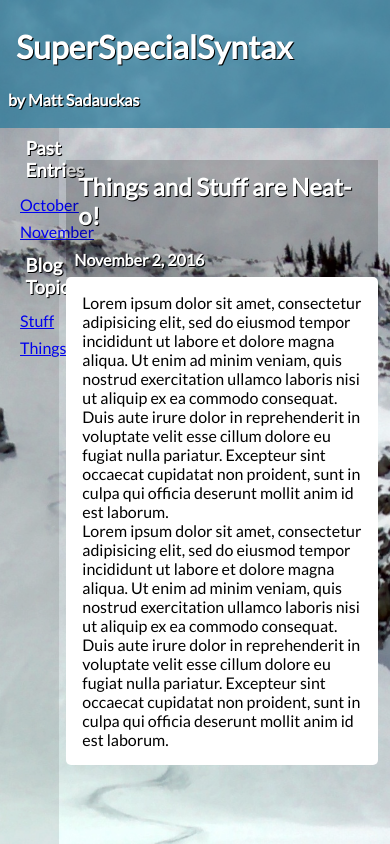
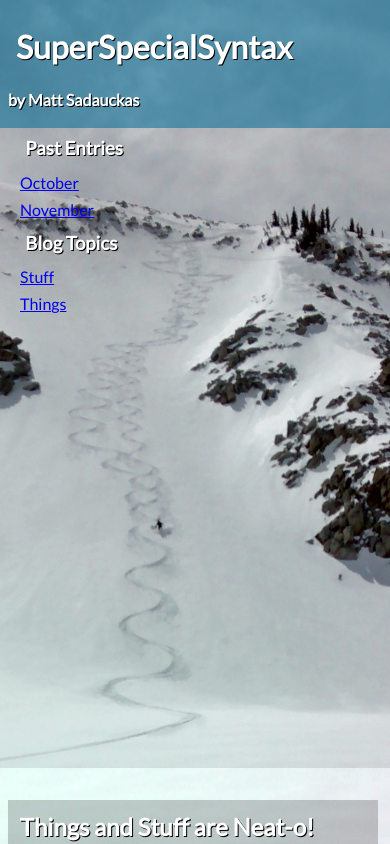
Before and after one commit to matsad3547/super-special-syntax, a React app: page / in a window 390 px wide. Shown: the top 844 px of the page. Built offline with nearby package versions, Linux system fonts and the light colour scheme.

Commit message:
feat(core) Improve responsive layout

```diff
--- a/src/app/components/App.js
+++ b/src/app/components/App.js
@@ -12,11 +12,11 @@ import appCss from './appCss.css';
 export default class App extends React.Component {
   render () {
     return (
-      <div className='container'>
-        <Header />
-        <div className='content'>
+      <div>
+        <div className='container'>
+          <Header />
+          <Sidebar />
           <Main />
-          <Sidebar />
         </div>
         <Footer />
       </div>
--- a/src/app/components/Header.js
+++ b/src/app/components/Header.js
@@ -5,7 +5,7 @@ import React from 'react';
 export default class Header extends React.Component {
   render () {
     return(
-    <div className='header'>
+    <div className='header div'>
       <h1>SuperSpecialSyntax</h1>
       <h4>by Matt Sadauckas</h4>
     </div>
--- a/src/app/components/Main.js
+++ b/src/app/components/Main.js
@@ -8,7 +8,7 @@ let blogDate = 'November 2, 2016';
 export default class Main extends React.Component {
   render () {
     return(
-    <div className='main'>
+    <div className='main div'>
       <div className='main-header'>
         <h2>{currentBlogTitle}</h2>
         <h4 className='date'>{blogDate}</h4>
--- a/src/app/components/Sidebar.js
+++ b/src/app/components/Sidebar.js
@@ -14,11 +14,15 @@ const linkListItem = (arr) => (arr.map( (item) =>
 export default class Sidebar extends React.Component {
   render () {
     return(
-    <div className="sidebar">
-      <h3>Past Entries</h3>
+    <div className="sidebar div">
+      <div>
+        <h3>Past Entries</h3>
         {linkListItem(months)}
-      <h3>Blog Topics</h3>
+      </div>
+      <div>
+        <h3>Blog Topics</h3>
         {linkListItem(topics)}
+      </div>
     </div>
     );
   }
--- a/src/app/components/app.sass
+++ b/src/app/components/app.sass
@@ -1,3 +1,5 @@
+$columnHeight: 40em
+
 @import url(http://fonts.googleapis.com/css?family=Lato:300,400,500)
 
 *
@@ -6,13 +8,6 @@
   box-sizing: border-box
   font-family: 'Lato', sans-serif
 
-.container
-  background-image: url('../images/skiing.jpg')
-  background-repeat: no-repeat
-  background-size: cover
-  background-attachment: fixed
-  background-position: center
-
 h1, h2, h3, h4
   padding: .5em
   text-shadow: black 1px 1px
@@ -20,7 +15,31 @@ h1, h2, h3, h4
 h1
   font-size: 2em
 
+.container
+  display: flex
+  flex-direction: row
+  flex-wrap: wrap
+  justify-content: flex-start
+  align-content: flex-start
+  align-items: flex-start
+  background-image: url('../images/skiing.jpg')
+  background-repeat: no-repeat
+  background-size: cover
+  background-attachment: fixed
+  background-position: center
+
+.div
+  width: 300px
+  // height: 40em
+  flex-grow: 0
+  flex-shrink: 0
+  flex-basis: 0
+
 .header
+  flex-grow: 0
+  flex-shrink: 1
+  flex-basis: 100%
+  // order: 1
   display: flex
   flex-direction: row
   flex-wrap: wrap
@@ -30,6 +49,28 @@ h1
   height: 8em
   background-color: rgba(5, 102, 141, .6)
   color: white
+
+.sidebar
+  height: $columnHeight
+  flex-grow: 1
+  flex-shrink: 0
+  flex-basis: 15%
+  background: rgba(0, 0, 0, .1)
+  color: white
+  display: flex
+  flex-direction: column
+  flex-wrap: wrap
+  padding-left: 1em
+
+.main
+  // width: 80%
+  flex-grow: 1
+  flex-shrink: 0
+  flex-basis: 80%
+  order: 2
+  color: black
+  height: $columnHeight
+  margin: 0 3% 0 2%
 
 .main-header
   display: flex
@@ -41,31 +82,10 @@ h1
   background-color: rgba(0, 0, 0, .2)
   margin-top: 2em
 
-.content
-  display: flex
-  flex-direction: row-reverse
-  flex-wrap: wrap
-
-.main
-  color: black
-  width: 80%
-  height: 50em
-  margin: 0 3% 0 2%
-
 .post
   padding: 1em
   background-color: white
   border-radius: 5px
-
-.sidebar
-  // background-color: rgba(0, 0, 0, .15)
-  // -moz-linear-gradient(top, rgba(0, 0, 0, 0) 0% rgba(0, 0, 0, 0) 59% rgba(0, 0, 0, .65) 100%)
-  // -webkit-gradient(linear, left top, right top, from rgba(0, 0, 0, .5) 0% to rgba(0, 0, 0, .5) 59%)
-  // background: linear-gradient(to bottom, rgba(0, 0, 0, 1) 50% rgba(0, 0, 0, 1) 0%)
-  background: rgba(0, 0, 0, .1)
-  color: white
-  width: 15%
-  padding-left: 1em
 
 .sidebar h3
   padding: .5em
@@ -75,6 +95,7 @@ li
   padding: .25em
 
 footer
+  width: 100%
   background-color: #00A896
   text-align: center
   padding: 1em
--- a/src/app/components/appCss.css
+++ b/src/app/components/appCss.css
@@ -15,3 +15,8 @@
   background-repeat: no-repeat;
   background-size: cover;
 }*/
+
+/*// background-color: rgba(0, 0, 0, .15)
+// -moz-linear-gradient(top, rgba(0, 0, 0, 0) 0% rgba(0, 0, 0, 0) 59% rgba(0, 0, 0, .65) 100%)
+// -webkit-gradient(linear, left top, right top, from rgba(0, 0, 0, .5) 0% to rgba(0, 0, 0, .5) 59%)
+// background: linear-gradient(to bottom, rgba(0, 0, 0, 1) 50% rgba(0, 0, 0, 1) 0%)*/
```
